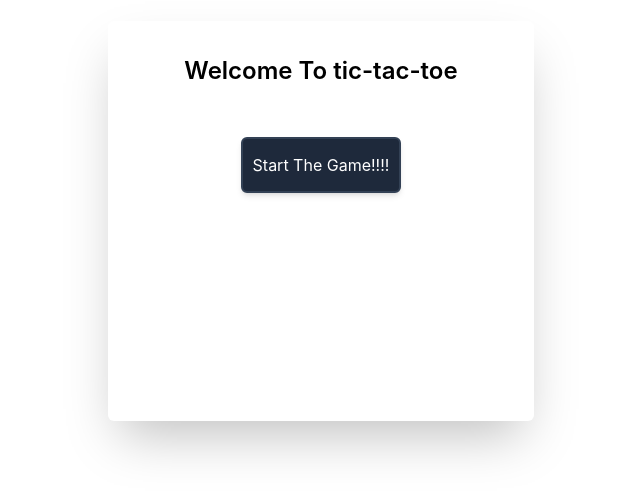
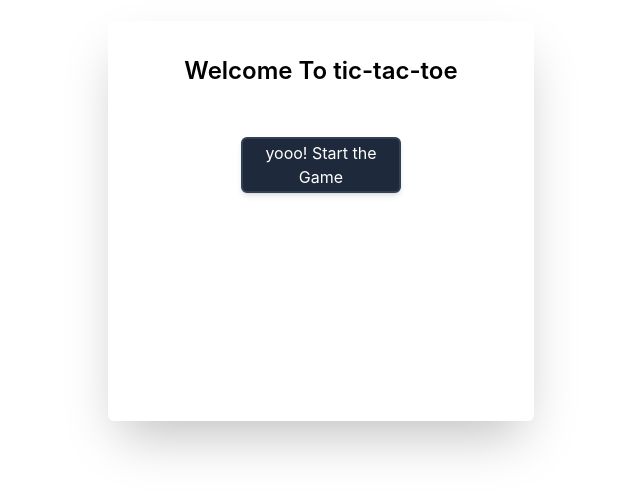
Before and after one commit to rahul-yadav-dsw/tic-tac-toe, a Next.js app: page / in a window 1280 px wide. Shown: the part 179-674 px from the top of the page, without its empty margins (319-959 px from the left). Built offline with nearby package versions, Linux system fonts and the light colour scheme.

Commit message:
test Push

```diff
--- a/components/welcome.jsx
+++ b/components/welcome.jsx
@@ -144,7 +144,7 @@ const Welcome = () => {
                   }
                   onClick={playOffline}
                 >
-                  Start The Game!!!!
+                  yooo! Start the Game
                 </button>
               </div>
               {/* <div className={"text-center"}>OR</div>
```
